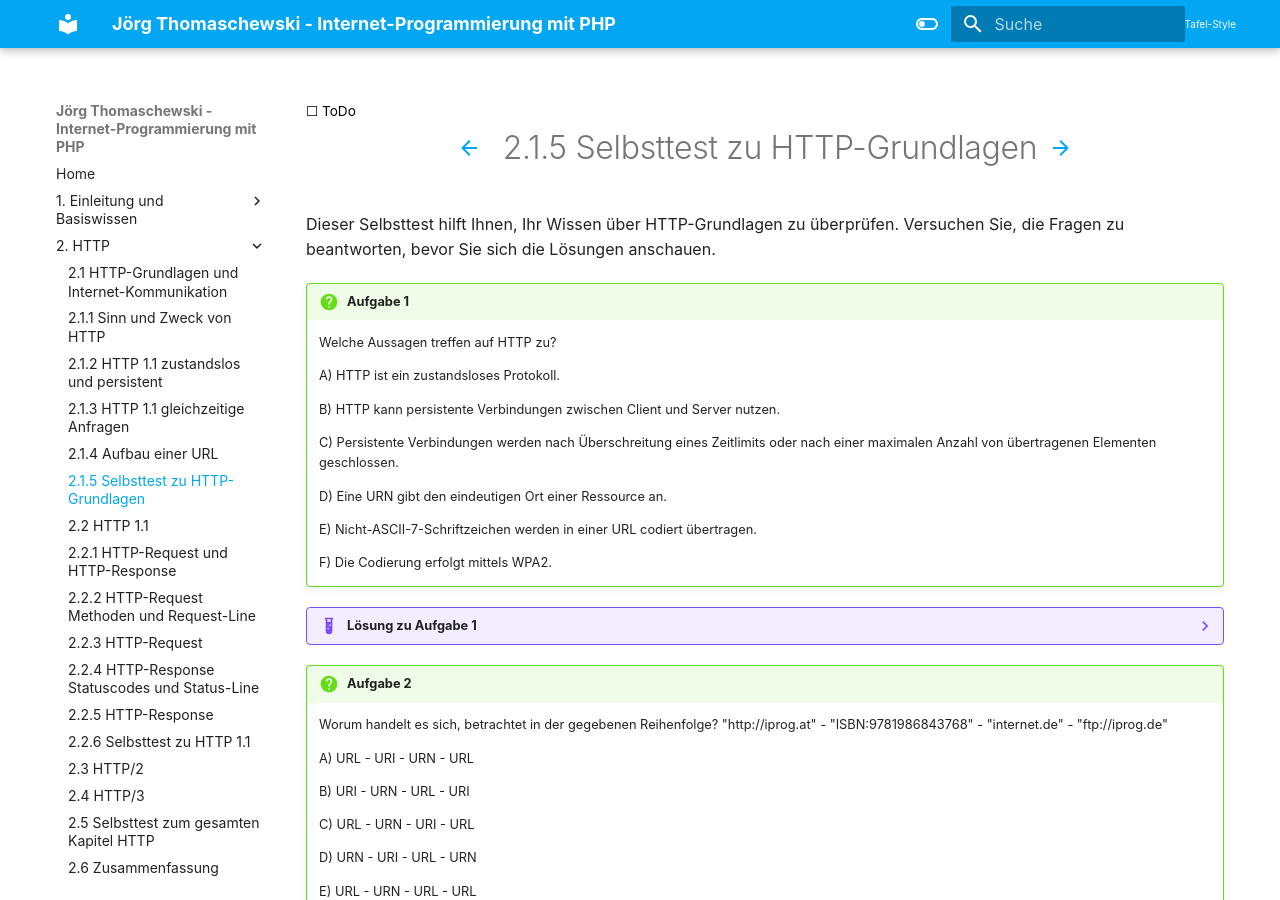
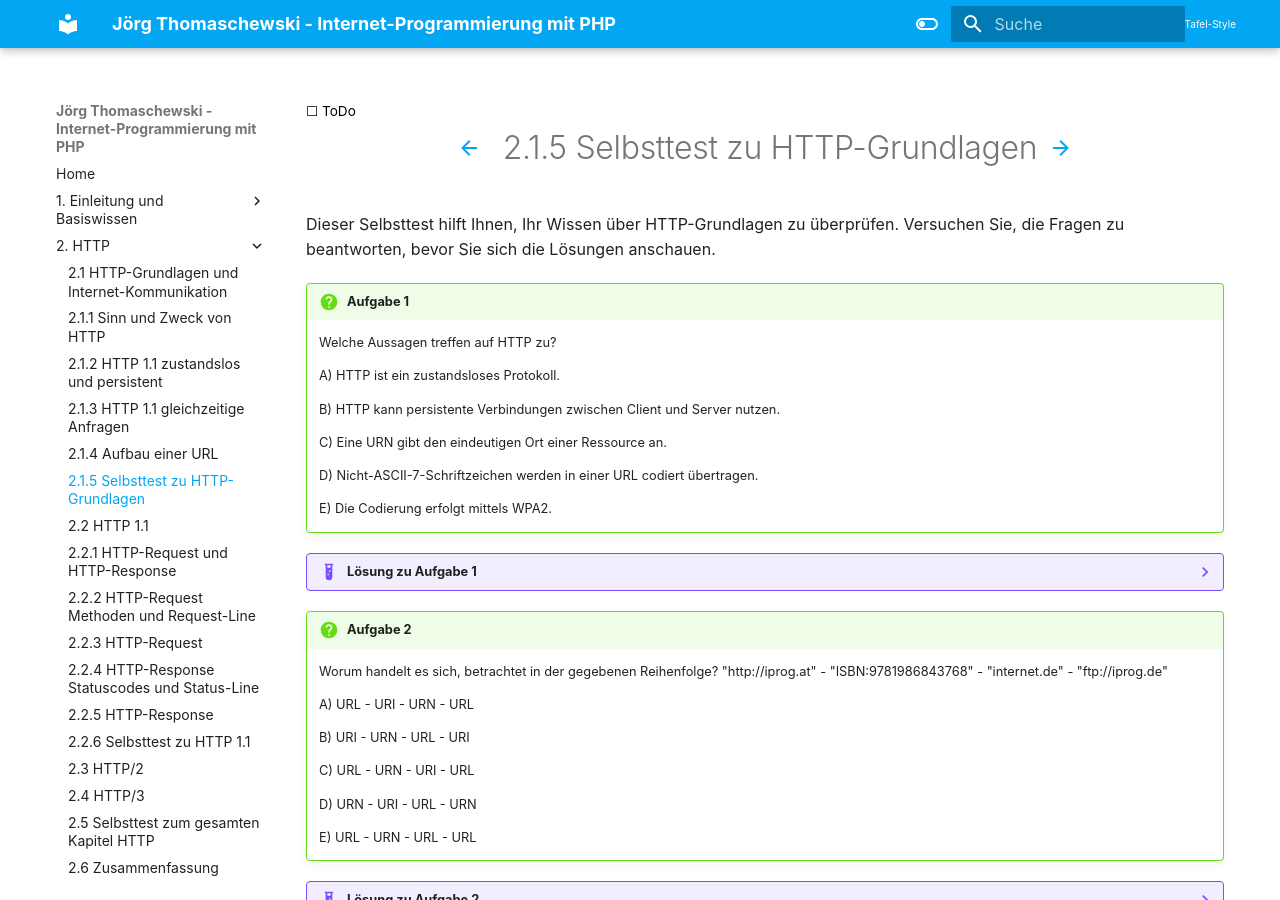
Before and after one commit to JoergThomaschewski/website-iprog-php, an MkDocs documentation site: the page built from docs/2HTTP/2.1.5SelbsttestzuHTTP-Grundlagen.md, in a window 1280 px wide and 900 px high. Built offline with MkDocs 1.6.1 and Material for MkDocs 9.7.7, drawn with Linux system fonts in a browser that asks for light colours.

Commit message:
VL-Änderungen 03.03.25

```diff
--- a/docs/2HTTP/2.1.5SelbsttestzuHTTP-Grundlagen.md
+++ b/docs/2HTTP/2.1.5SelbsttestzuHTTP-Grundlagen.md
@@ -9,26 +9,22 @@ Dieser Selbsttest hilft Ihnen, Ihr Wissen über HTTP-Grundlagen zu überprüfen.
 
     B) HTTP kann persistente Verbindungen zwischen Client und Server nutzen.
 
-    C) Persistente Verbindungen werden nach Überschreitung eines Zeitlimits oder nach einer maximalen Anzahl von übertragenen Elementen geschlossen.
+    C) Eine URN gibt den eindeutigen Ort einer Ressource an.
 
-    D) Eine URN gibt den eindeutigen Ort einer Ressource an.
+    D) Nicht-ASCII-7-Schriftzeichen werden in einer URL codiert übertragen.
 
-    E) Nicht-ASCII-7-Schriftzeichen werden in einer URL codiert übertragen.
-
-    F) Die Codierung erfolgt mittels WPA2.
+    E) Die Codierung erfolgt mittels WPA2.
 
 ??? example "Lösung zu Aufgabe 1"
     A) Richtig. HTTP ist ein zustandsloses Protokoll.
 
     B) Richtig. HTTP kann persistente Verbindungen zwischen Client und Server nutzen.
 
-    C) Richtig. Persistente Verbindungen werden nach Überschreitung eines Zeitlimits oder nach einer maximalen Anzahl von übertragenen Elementen geschlossen.
+    C) Falsch. Eine URN gibt den eindeutigen Namen einer Ressource an, nicht den Ort.
 
-    D) Falsch. Eine URN gibt den eindeutigen Namen einer Ressource an, nicht den Ort.
+    D) Richtig. Nicht-ASCII-7-Schriftzeichen werden in einer URL codiert übertragen.
 
-    E) Richtig. Nicht-ASCII-7-Schriftzeichen werden in einer URL codiert übertragen.
-
-    F) Falsch. Die Codierung von Nicht-ASCII-Zeichen in URLs erfolgt nicht mittels WPA2, das ein Sicherheitsprotokoll ist.
+    E) Falsch. Die Codierung von Nicht-ASCII-Zeichen in URLs erfolgt nicht mittels WPA2, das ein Sicherheitsprotokoll ist.
 
 !!! question "Aufgabe 2"
     Worum handelt es sich, betrachtet in der gegebenen Reihenfolge? "http://iprog.at" - "ISBN:9781986843768" - "internet.de" - "ftp://iprog.de"
```
Also changed, not shown: docs/2HTTP/2.1HTTP-GrundlagenundInternet-Kommunikation.md (+1 -1 lines), docs/2HTTP/2.2.4HTTP-ResponseStatuscodesundStatus-Line.md (+28 -24 lines), docs/index.md (+1 -1 lines).
